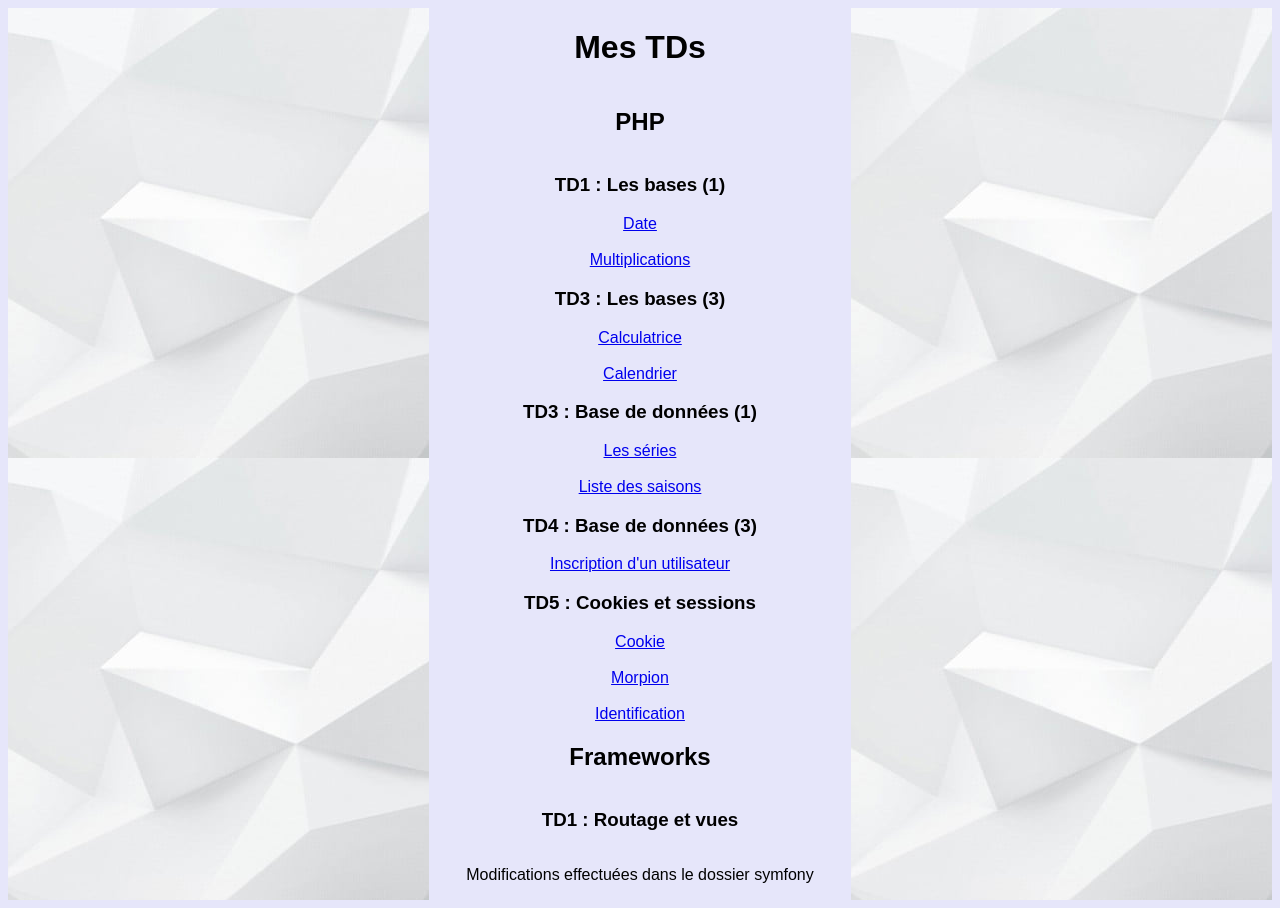
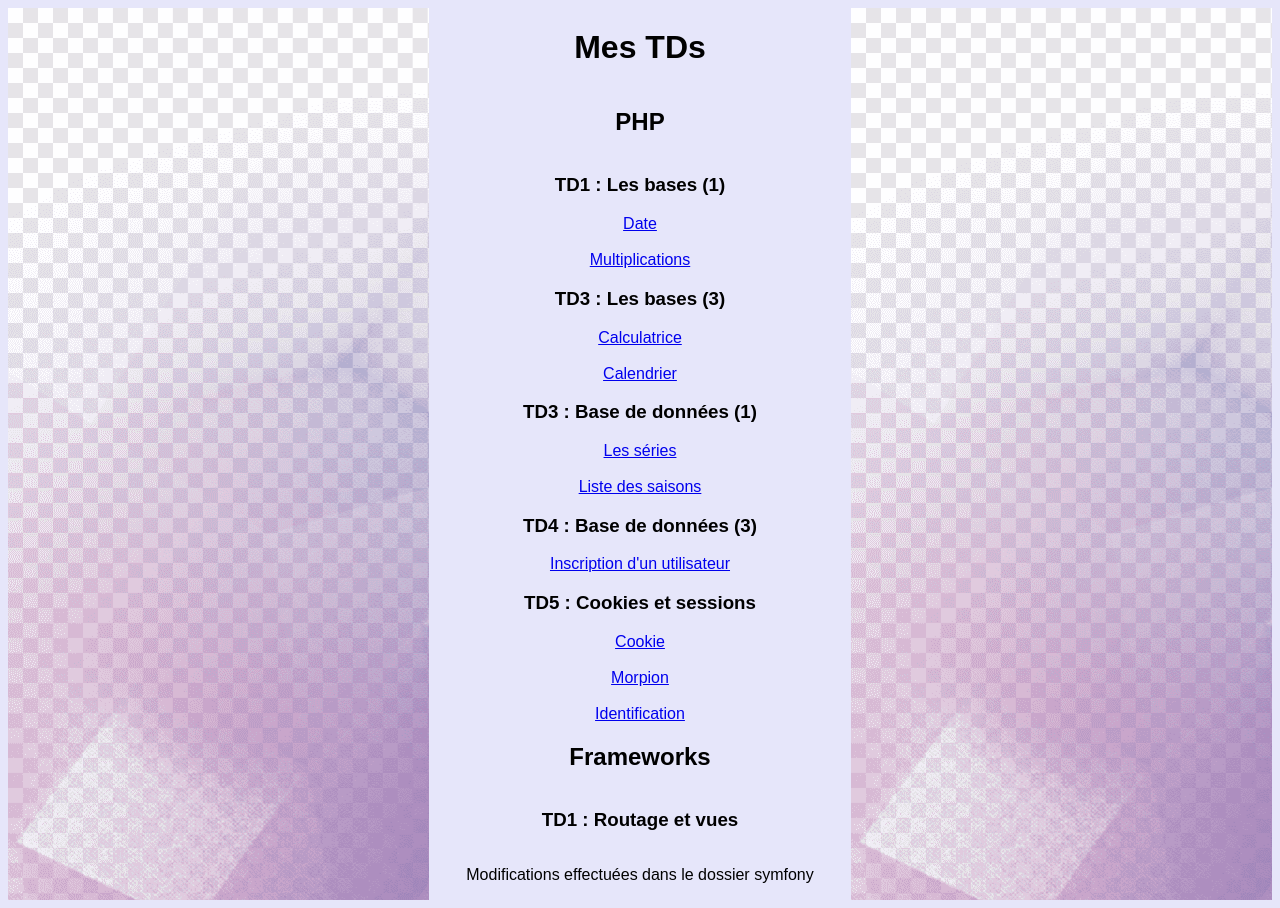
Before and after one commit to pcerello/SiteWeb_exoCours, a PHP site: page / in a window 1280 px wide. Run offline with PHP 8.4, Linux system fonts and the light colour scheme.

Commit message:
changement fond

```diff
--- a/index.php
+++ b/index.php
@@ -10,7 +10,7 @@
                 display: flex;
                 flex-direction: column;
                 flex: 1;
-                background-image: url("imageFond.jpg");
+                background-image: url("imageFond.png");
             }
             .colonne2{
                 display: flex;
```
Also changed, not shown: imageFond.png (added).
